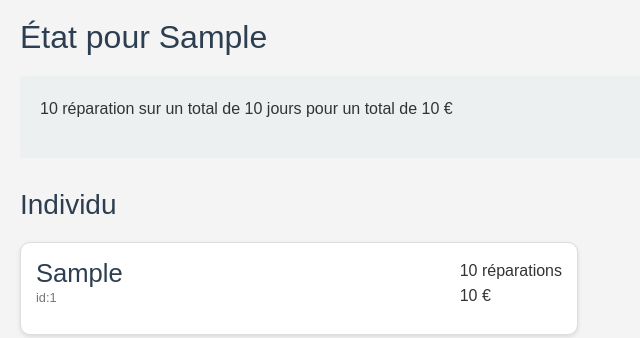
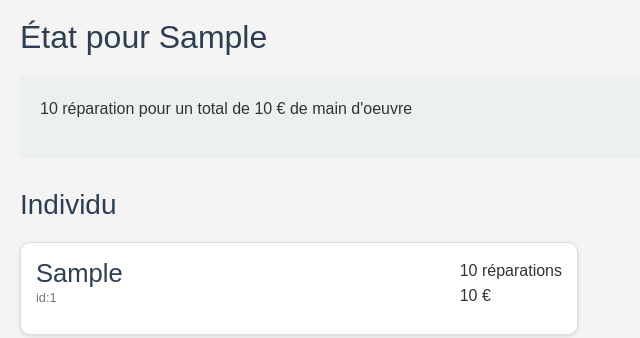
Before and after one commit to TimotheSandt/SAE1.03-1.04, a Flask app: template www/templates/reparation/etat_reparation.html in a window 1280 px wide. Shown: the part 269-607 px from the top of the page, without its empty margins (0-640 px from the left). Run offline with Flask 3, Linux system fonts and the light colour scheme; the template is opened without the code that fills it: most values are stand-ins (such as "Sample title", 1, 10 or a date in 2020); some libraries are stand-ins or nearby versions.

Commit message:
correction mineur 2

```diff
--- a/www/templates/reparation/etat_reparation.html
+++ b/www/templates/reparation/etat_reparation.html
@@ -29,7 +29,7 @@ Réparation
 
         <div id="statistics">
             {% if stat_reparations %}
-            <p> {{ stat_reparations.nb }} réparation sur un total de {{ stat_reparations.duree_total }} jours pour un total de {{ stat_reparations.montant_total }} €</p>
+            <p> {{ stat_reparations.nb }} réparation pour un total de {{ stat_reparations.montant_total }} € de main d'oeuvre</p>
             {% endif %}
         </div>
 
```
